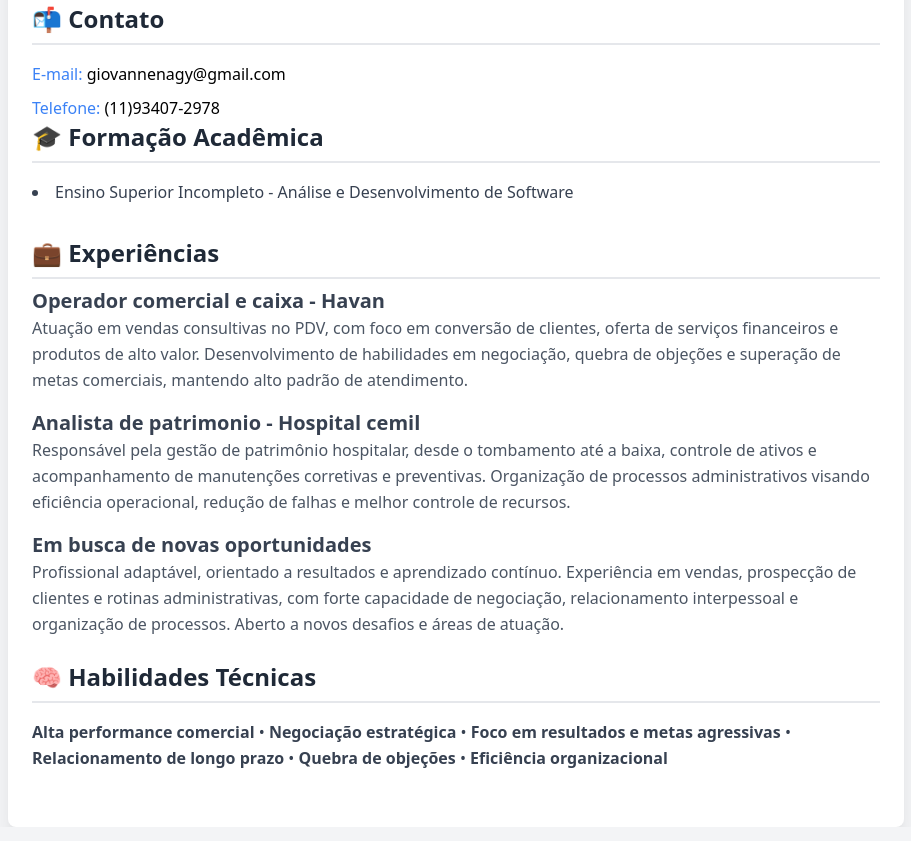
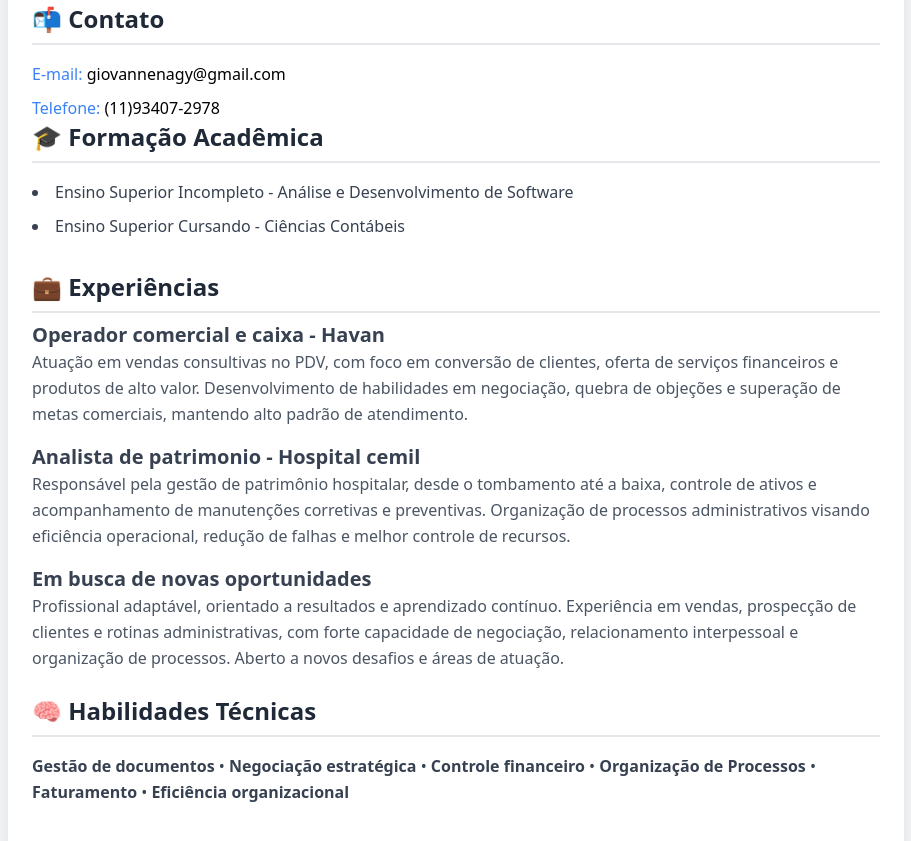
Before and after one commit to GiovanneGLS/GiovanneGLS.github.io, a plain HTML site: page index.html in a window 1280 px wide. Shown: the part 297-1138 px from the top of the page, without its empty margins (184-1095 px from the left). Drawn offline with nearby package versions, Linux system fonts and the light colour scheme.

Commit message:
Update academic background and technical skills section

```diff
--- a/index.html
+++ b/index.html
@@ -31,6 +31,7 @@
       <h2 class="text-2xl font-semibold text-gray-800 border-b-2 pb-2">🎓 Formação Acadêmica</h2>
       <ul class="list-disc list-inside text-gray-700 mt-4 space-y-2">
         <li>Ensino Superior Incompleto - Análise e Desenvolvimento de Software</li>
+        <li>Ensino Superior Cursando - Ciências Contábeis</li>
       </ul>
     </section>
     <!-- Experiência -->
@@ -66,11 +67,11 @@
 <section class="mb-8">
   <h2 class="text-2xl font-semibold text-gray-800 border-b-2 pb-2">🧠 Habilidades Técnicas</h2>
   <p class="text-gray-700 mt-4">
-    <strong>Alta performance comercial
-</strong> • <strong>Negociação estratégica</strong> • <strong>Foco em resultados e metas agressivas
-</strong> • <strong>Relacionamento de longo prazo
+    <strong>Gestão de documentos</strong>
+</strong> • <strong>Negociação estratégica</strong> • <strong>Controle financeiro</strong>
+</strong> • <strong>Organização de Processos
 </strong> •
-    <strong>Quebra de objeções
+    <strong>Faturamento
 </strong> • <strong>Eficiência organizacional</strong>
   </p>
 </section>
```
